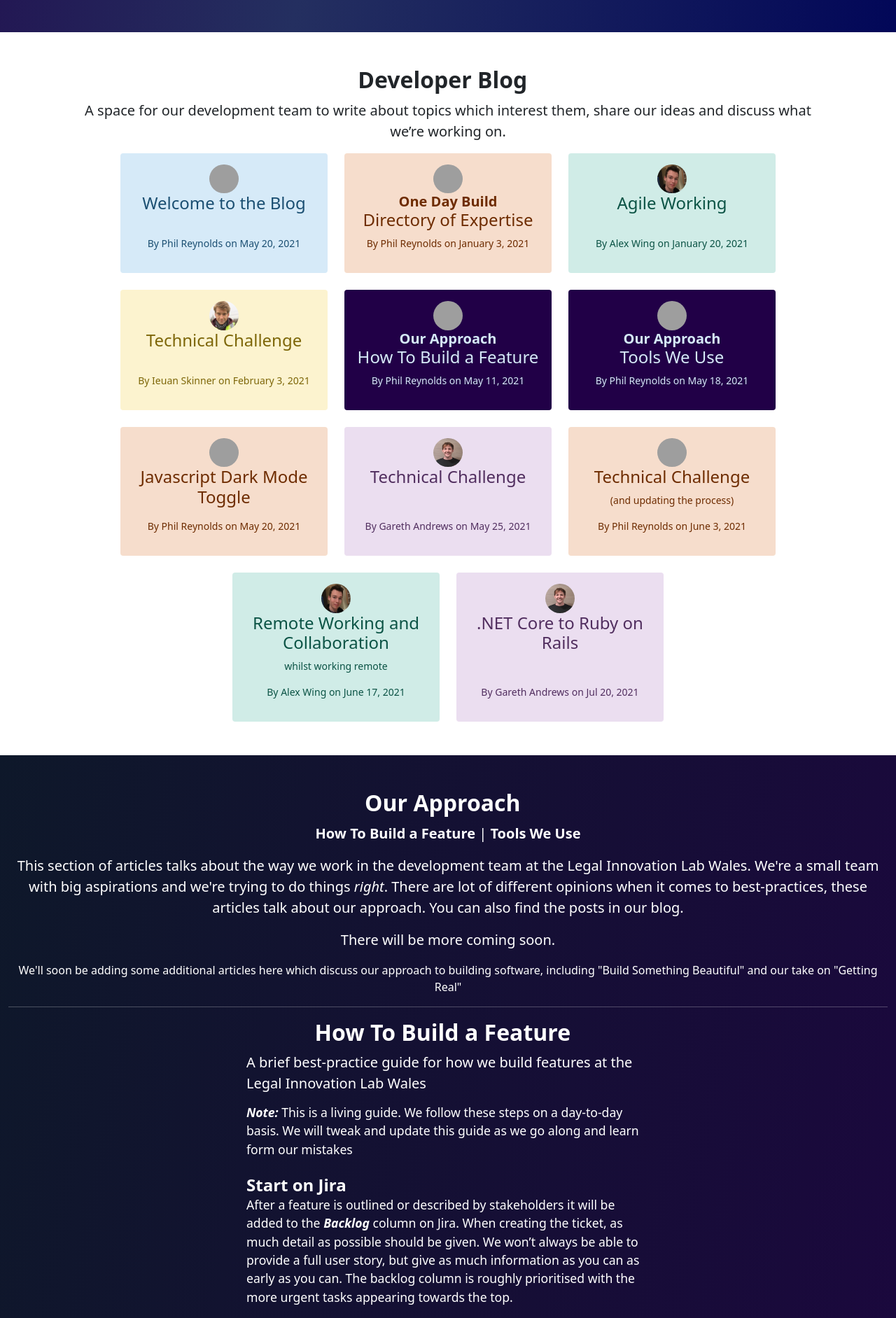
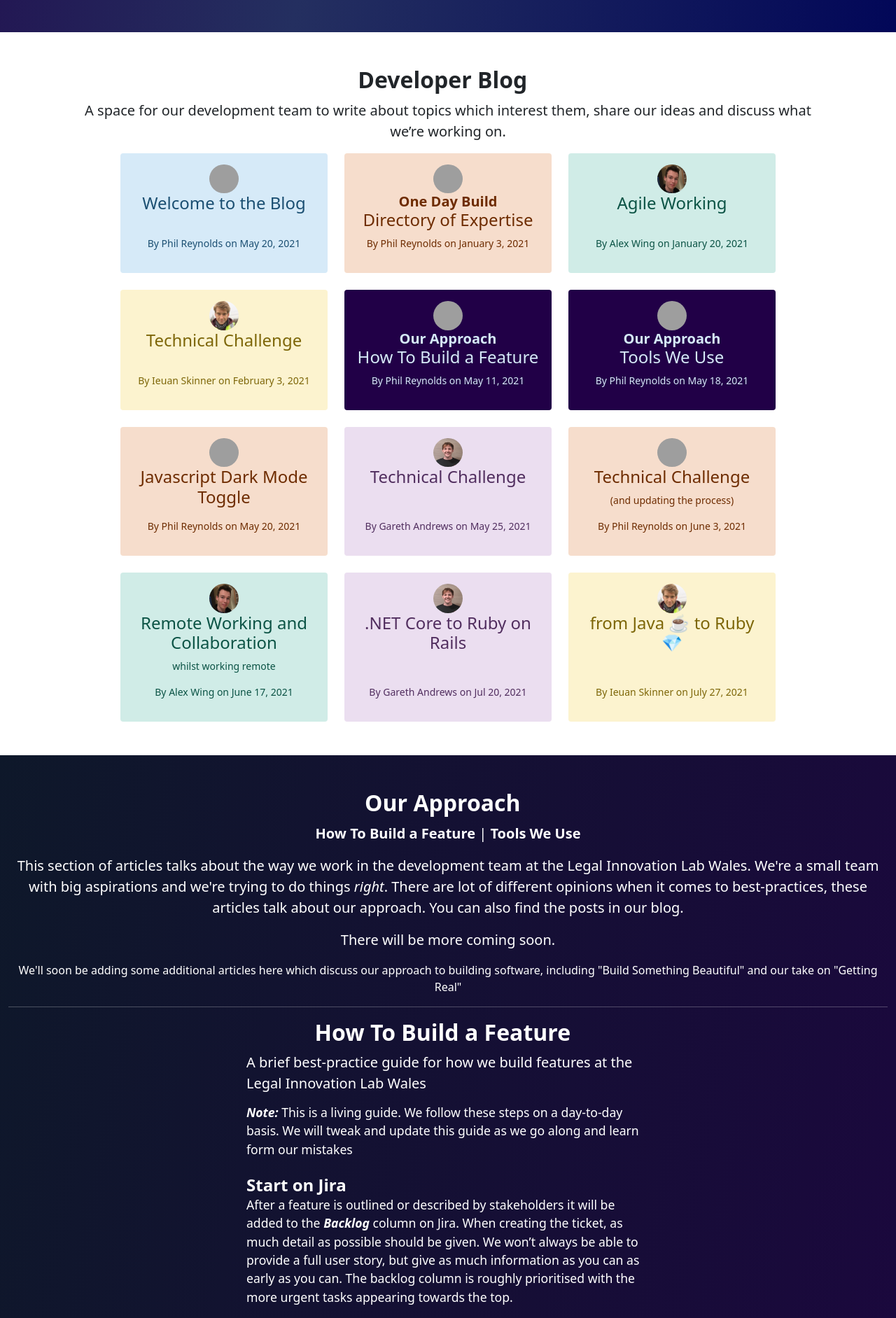
Before and after one commit to Legal-Innovation-Lab-Wales/dev-page, a Jekyll site: the page built from index.html, in a window 1280 px wide. Shown: the part 3531-5414 px from the top of the page at 70% size. Built offline with Jekyll 4.4.1, drawn with Linux system fonts in a browser that asks for light colours; nearby versions of some CDN libraries; grey boxes are pictures that could not be loaded.

Commit message:
add from java to ruby to home page

```diff
--- a/_data/blog-posts.yml
+++ b/_data/blog-posts.yml
@@ -114,3 +114,13 @@
   publish-date: Jul 20
   publish-year: 2021
   card-color: purple
+
+- layout: blog
+  author: Ieuan
+  full-name: Ieuan Skinner
+  short-title: java-to-ruby
+  full-title: from Java ☕ to Ruby 💎
+  file-type: html
+  publish-date: July 27
+  publish-year: 2021
+  card-color: yellow
```
